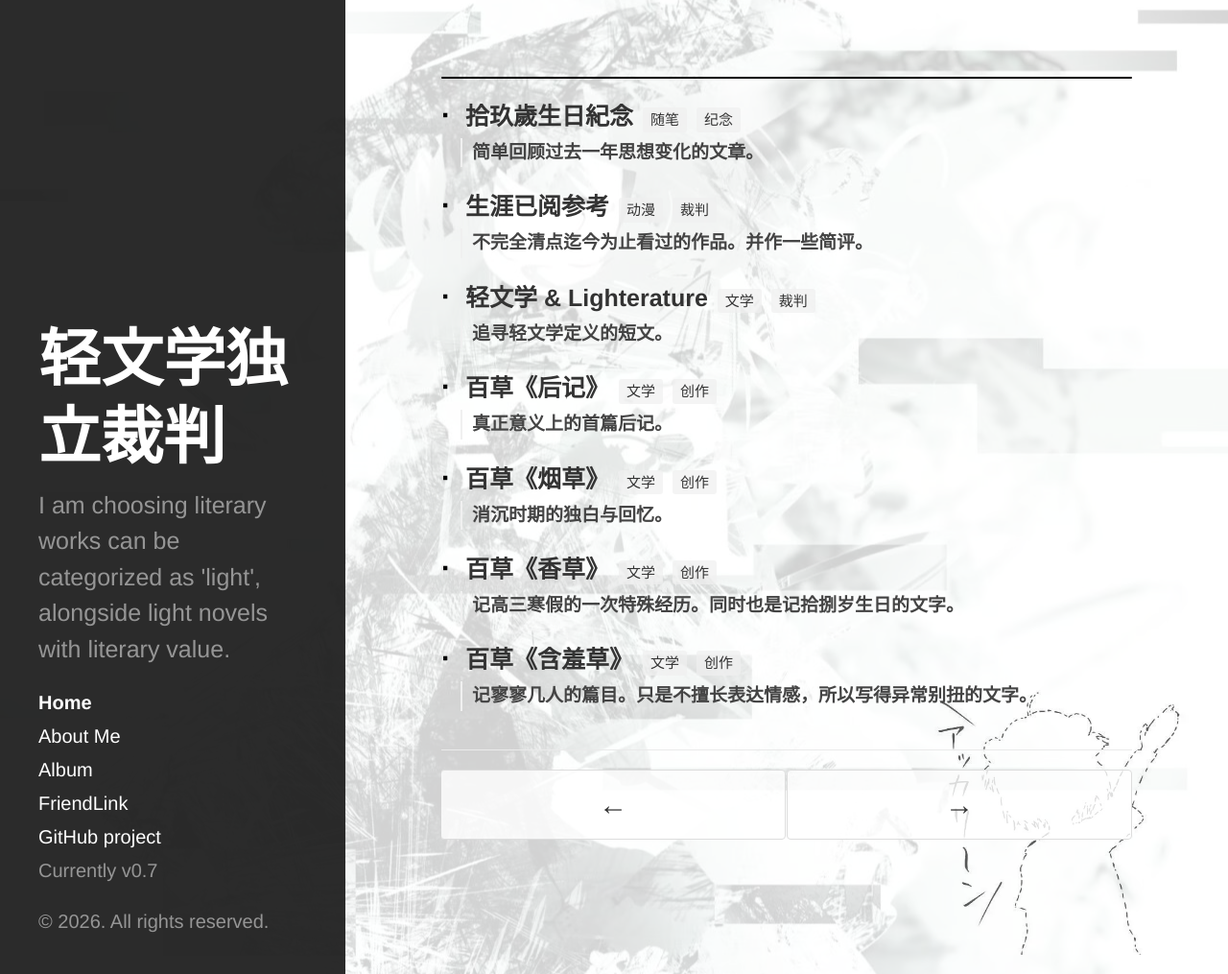
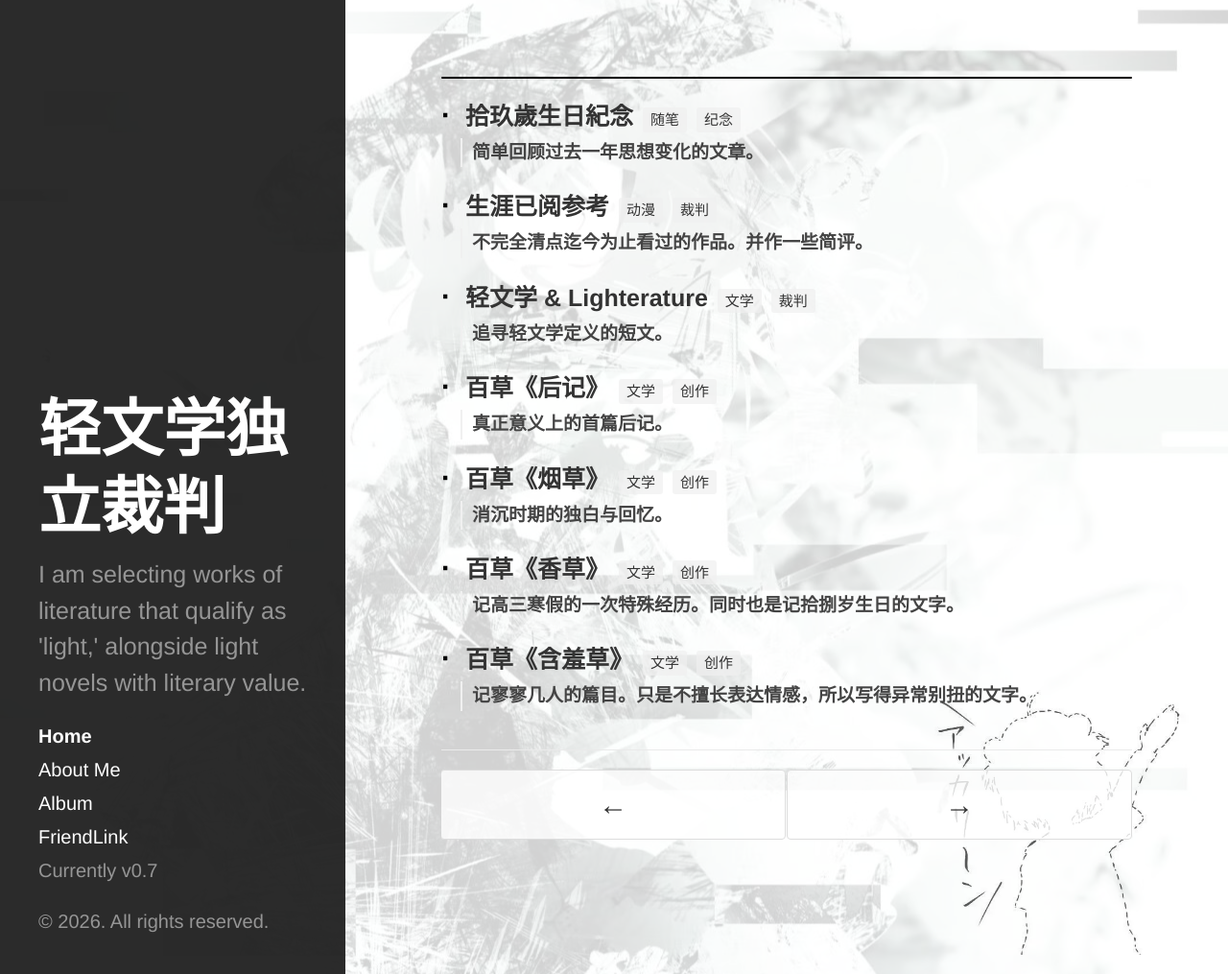
Before and after one commit to Applnow/applnow.github.io, a Jekyll site: the page built from index.html, in a window 1280 px wide and 1015 px high. Shown: the whole window at 96% size. Built offline with Jekyll 4.4.1, drawn with Linux system fonts in a browser that asks for light colours; the list of posts is cut into pages by our own code.

Commit message:
2026-2-6

```diff
--- a/_config.yml
+++ b/_config.yml
@@ -10,7 +10,7 @@ relative_permalinks: false
 # Setup
 title:            '轻文学独立裁判'
 tagline:          'Lighterature Independent Verdiction'
-description:      "I am choosing literary works can be categorized as 'light', alongside light novels with literary value."
+description:      "I am selecting works of literature that qualify as 'light,' alongside light novels with literary value."
 url:              http://applnow.github.io
 baseurl:          /
 
--- a/_includes/sidebar.html
+++ b/_includes/sidebar.html
@@ -31,7 +31,6 @@
   {% endfor %}
 
   {% comment %} 添加 FriendLink 和 Album 链接 {% endcomment %}
-  <a class="sidebar-nav-item" href="{{ site.github.repo }}">GitHub project</a>
   <span class="sidebar-nav-item">Currently v{{ site.version }}</span>
 </nav>
 
```
